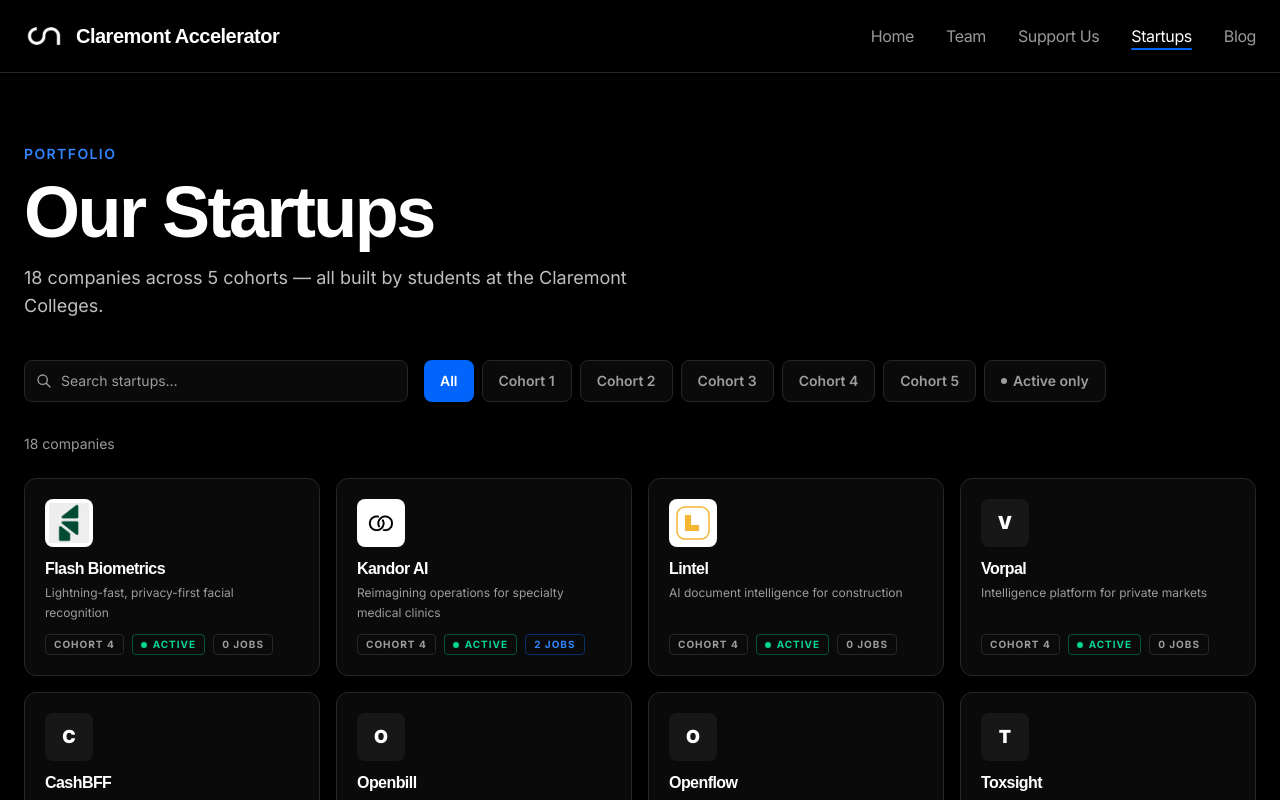
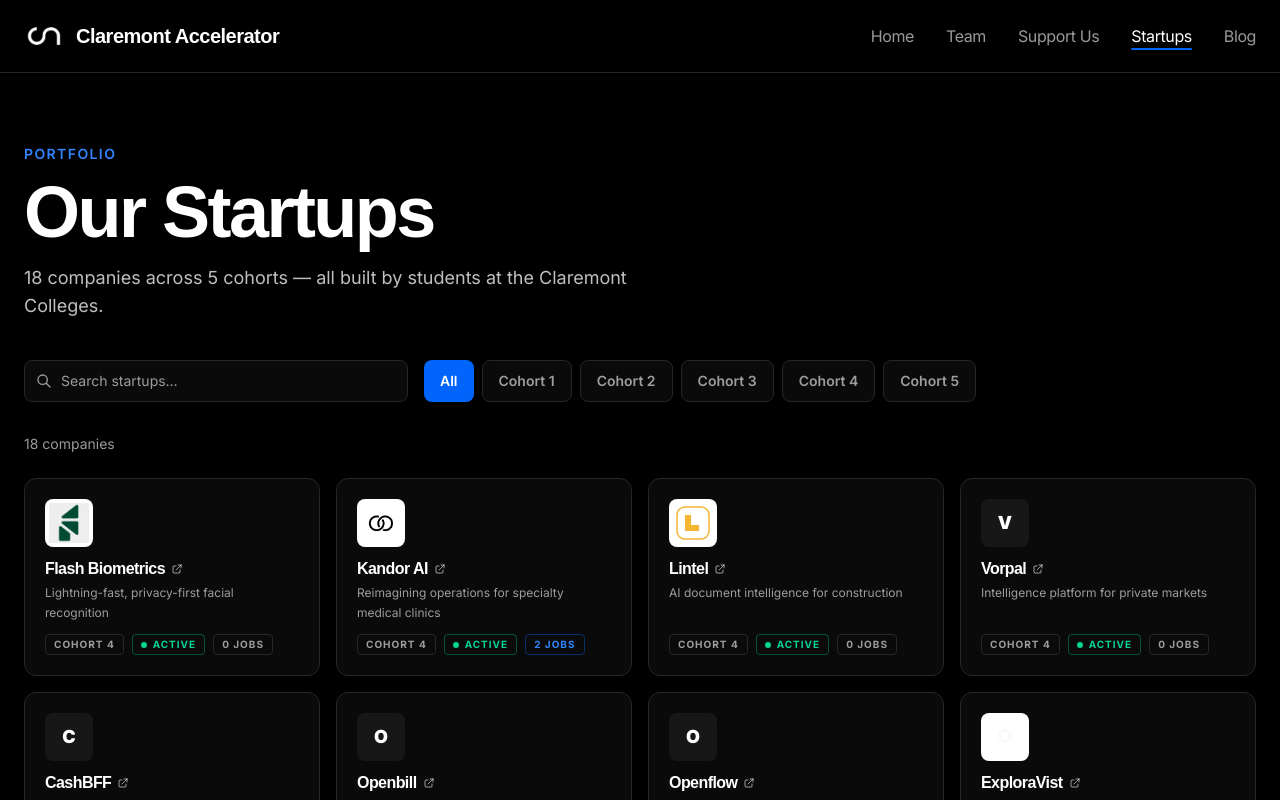
Before and after one commit to aarontzhang/claremontaccelerator, a Next.js app: page /startups in a window 1280 px wide. Both pictures are taken after a click on the button "All". Shown: the top 800 px of the page. Built offline with nearby package versions, Linux system fonts and the light colour scheme; a web font is replaced by a local one.

Commit message:
fix the ordering for the different cohorts based on activity

```diff
--- a/content/startups/cohort-1/stratos-vanguard.md
+++ b/content/startups/cohort-1/stratos-vanguard.md
@@ -5,7 +5,7 @@
 logo:
 website:
 founders: Tony, Albert
-status: active
+status: inactive
 ---
 
 Stratos Vanguard provides custom full-stack AI products to hedge funds and VC firms, leveraging machine learning to improve internal operational efficiencies and pricing algorithms. The company builds bespoke AI infrastructure for financial institutions rather than off-the-shelf software.
--- a/content/startups/cohort-1/teacher-ai.md
+++ b/content/startups/cohort-1/teacher-ai.md
@@ -5,7 +5,7 @@
 logo:
 website:
 founders: Jonny, Claire
-status: active
+status: inactive
 ---
 
 teacher.ai is an edtech startup building an AI teaching assistant toolkit designed to reduce workload for professors while improving student learning outcomes. The AI T.A. handles routine course tasks, freeing instructors to focus on higher-value interactions with students.
--- a/content/startups/cohort-2/atrade.md
+++ b/content/startups/cohort-2/atrade.md
@@ -5,7 +5,7 @@
 logo:
 website:
 founders:
-status: active
+status: inactive
 ---
 
 ATrade is a peer-to-peer e-commerce marketplace targeting the Nigerian market. The platform combines proprietary shipping and logistics solutions with integrated payment infrastructure to create a seamless buying and selling environment for individual sellers and buyers.
--- a/content/startups/cohort-2/musicdb.md
+++ b/content/startups/cohort-2/musicdb.md
@@ -5,7 +5,7 @@
 logo:
 website:
 founders:
-status: active
+status: inactive
 ---
 
 MusicDB is a data-driven analytics platform built for A&R professionals at record labels and music companies. It aggregates streaming, social, and engagement data to help scouts identify emerging talent and make investment-style decisions on signing artists.
--- a/content/startups/cohort-2/stag.md
+++ b/content/startups/cohort-2/stag.md
@@ -5,7 +5,7 @@
 logo: /startups/logos/stag.png
 website:
 founders:
-status: active
+status: inactive
 ---
 
 Stag (also known as Credit OS) is an AI-powered platform designed for hedge fund treasury management. It consolidates data from multiple prime brokers, automates cash allocation, and forecasts trading costs — reducing the need for dedicated operations staff while delivering meaningful financing savings.
--- a/content/startups/cohort-3/toxsight.md
+++ b/content/startups/cohort-3/toxsight.md
@@ -5,7 +5,7 @@
 logo:
 website:
 founders: Kevin Xia
-status: active
+status: inactive
 ---
 
 Toxsight is a biotechnology startup specializing in imaging systems designed to rapidly assess the toxicity of chemicals in real time. The approach uses imaging-based technology to deliver fast, quantitative toxicity measurements, with applications in drug development and chemical safety screening.
--- a/content/startups/cohort-4/kandor-ai.md
+++ b/content/startups/cohort-4/kandor-ai.md
@@ -14,5 +14,5 @@
 
 ## Jobs
 
-Software Engineer | Part-time | Remote | https://kandorlabs.com/careers
-Growth & Marketing Intern | Part-time | Claremont, CA | https://kandorlabs.com/careers
+Software Engineer | Part-time | Remote | https://kandorlabs.com
+Growth & Marketing Intern | Part-time | Claremont, CA | https://kandorlabs.com
--- a/src/app/startups/StartupsClient.tsx
+++ b/src/app/startups/StartupsClient.tsx
@@ -74,6 +74,7 @@
       </div>
 
       <div className="flex-1 min-w-0">
+        <div className="flex items-center gap-1.5">
           <h2
             className={`font-black text-base leading-tight transition-colors ${
               selected ? "text-[#3385fd]" : "text-white group-hover:text-[#3385fd]"
@@ -81,6 +82,21 @@
           >
             {startup.name}
           </h2>
+          {startup.website && !startup.website.includes("example.com") && (
+            <a
+              href={startup.website}
+              target="_blank"
+              rel="noopener noreferrer"
+              onClick={(e) => e.stopPropagation()}
+              className="flex-shrink-0 text-[var(--muted)] hover:text-white transition-colors"
+              aria-label={`Visit ${startup.name} website`}
+            >
+              <svg className="w-3 h-3" fill="none" stroke="currentColor" viewBox="0 0 24 24">
+                <path strokeLinecap="round" strokeLinejoin="round" strokeWidth={2} d="M10 6H6a2 2 0 00-2 2v10a2 2 0 002 2h10a2 2 0 002-2v-4M14 4h6m0 0v6m0-6L10 14" />
+              </svg>
+            </a>
+          )}
+        </div>
         {startup.tagline && (
           <p className="text-[var(--muted)] text-xs mt-1 leading-relaxed line-clamp-2">
             {startup.tagline}
@@ -242,7 +258,6 @@
 export default function StartupsClient({ startups, latestCohort, allCohorts }: Props) {
   const [activeCohort, setActiveCohort] = useState<number>(latestCohort);
   const [query, setQuery] = useState("");
-  const [activeOnly, setActiveOnly] = useState(false);
   const [selected, setSelected] = useState<Startup | null>(null);
 
   const filtered = useMemo(() => {
@@ -251,13 +266,13 @@
       const q = query.toLowerCase();
       const matchesQuery =
         !q || s.name.toLowerCase().includes(q) || s.tagline.toLowerCase().includes(q);
-      const matchesStatus = !activeOnly || s.status === "active";
-      return matchesCohort && matchesQuery && matchesStatus;
+      return matchesCohort && matchesQuery;
     });
     return results.sort((a, b) => {
-      if (activeCohort === 0) {
+      const aActive = a.status === "active" ? 0 : 1;
+      const bActive = b.status === "active" ? 0 : 1;
+      if (aActive !== bActive) return aActive - bActive;
       if (b.cohort !== a.cohort) return b.cohort - a.cohort;
-      }
       return a.name.localeCompare(b.name);
     });
   }, [activeCohort, query, startups]);
@@ -322,17 +337,6 @@
                 {c === 0 ? "All" : `Cohort ${c}`}
               </button>
             ))}
-            <button
-              onClick={() => { setActiveOnly((v) => !v); setSelected(null); }}
-              className={`inline-flex items-center gap-1.5 px-4 py-2 rounded-lg text-sm font-semibold transition-colors ${
-                activeOnly
-                  ? "bg-emerald-500/20 border border-emerald-500/50 text-emerald-400"
-                  : "bg-[var(--surface)] border border-[var(--border)] text-[var(--muted)] hover:text-white hover:border-white/30"
-              }`}
-            >
-              <span className={`w-1.5 h-1.5 rounded-full flex-shrink-0 ${activeOnly ? "bg-emerald-400" : "bg-[var(--muted)]"}`} />
-              Active only
-            </button>
           </div>
         </div>
 
```
Lines whose indentation alone changed are shown as unchanged.
